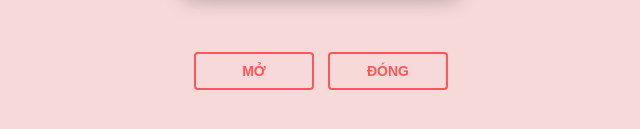
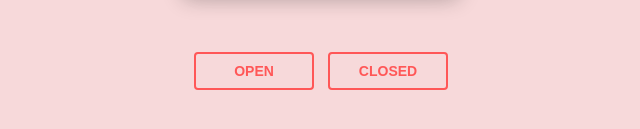
Before and after one commit to nguyentruong298/love-NguyenNgocAnh, a plain HTML site: page index.html in a window 1280 px wide. Shown: the part 483-612 px from the top of the page, 319-959 px from the left. Drawn offline with nearby package versions, Linux system fonts and the light colour scheme.

Commit message:
Update index.html

```diff
--- a/index.html
+++ b/index.html
@@ -25,8 +25,8 @@
     </div>
 </div>
 <div class="reset">
-    <button id="open">Mở</button>
-    <button id="reset">Đóng</button>
+    <button id="open">Open</button>
+    <button id="reset">Closed</button>
 </div>
 
 <!--
```
